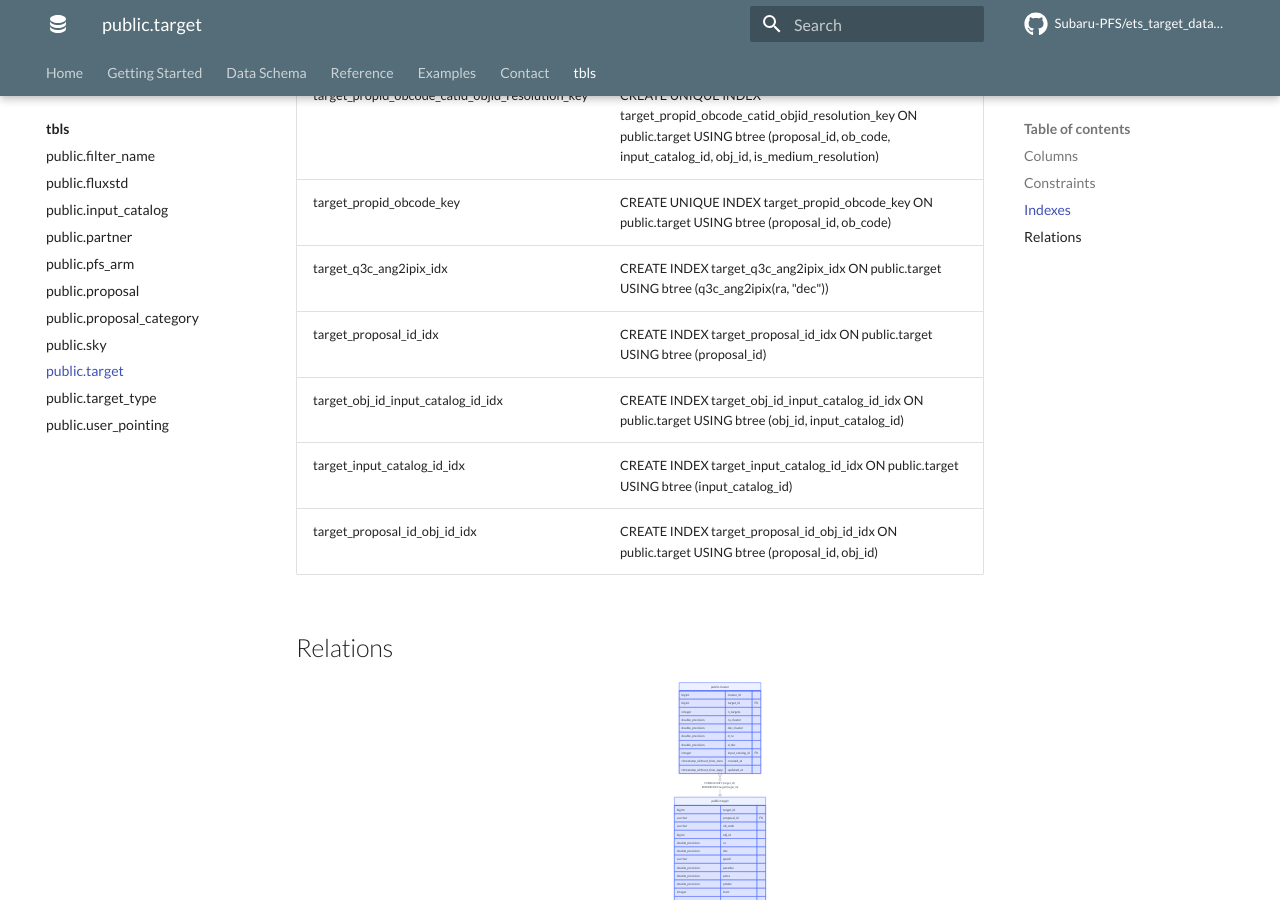
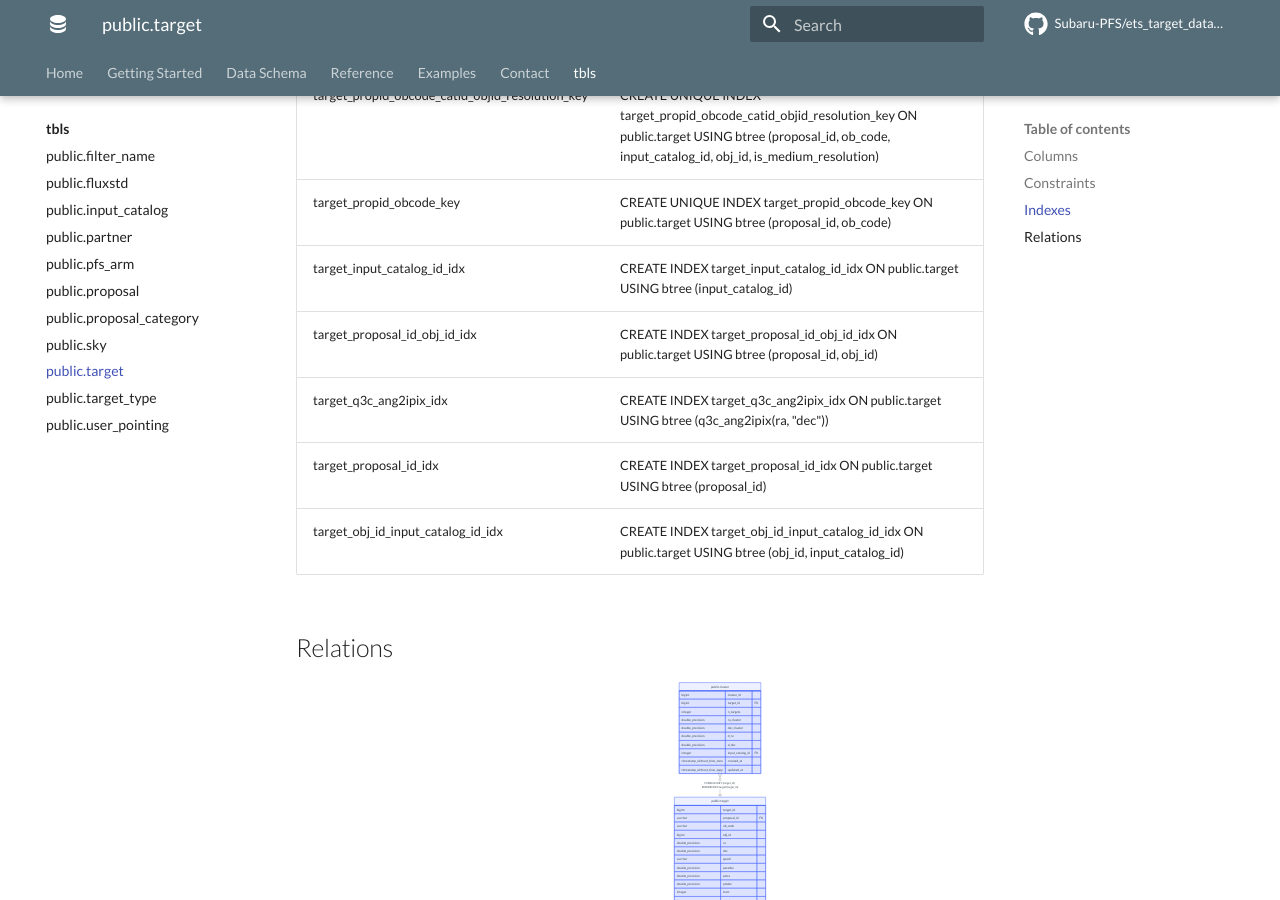
Before and after one commit to Subaru-PFS/ets_target_database, an MkDocs documentation site: the page built from docs/tbls/public.target.md, in a window 1280 px wide and 900 px high, scrolled down 8012 px. Built offline with MkDocs 1.6.1 and Material for MkDocs 9.7.7, drawn with Linux system fonts in a browser that asks for light colours; plug-ins that fetch from the network failed and are left out; comment, search, counter and statistics services are not loaded.

```diff
--- a/docs/tbls/public.target.md
+++ b/docs/tbls/public.target.md
@@ -121,11 +121,11 @@
 | target_pkey | CREATE UNIQUE INDEX target_pkey ON public.target USING btree (target_id) |
 | target_propid_obcode_catid_objid_resolution_key | CREATE UNIQUE INDEX target_propid_obcode_catid_objid_resolution_key ON public.target USING btree (proposal_id, ob_code, input_catalog_id, obj_id, is_medium_resolution) |
 | target_propid_obcode_key | CREATE UNIQUE INDEX target_propid_obcode_key ON public.target USING btree (proposal_id, ob_code) |
+| target_input_catalog_id_idx | CREATE INDEX target_input_catalog_id_idx ON public.target USING btree (input_catalog_id) |
+| target_proposal_id_obj_id_idx | CREATE INDEX target_proposal_id_obj_id_idx ON public.target USING btree (proposal_id, obj_id) |
 | target_q3c_ang2ipix_idx | CREATE INDEX target_q3c_ang2ipix_idx ON public.target USING btree (q3c_ang2ipix(ra, "dec")) |
 | target_proposal_id_idx | CREATE INDEX target_proposal_id_idx ON public.target USING btree (proposal_id) |
 | target_obj_id_input_catalog_id_idx | CREATE INDEX target_obj_id_input_catalog_id_idx ON public.target USING btree (obj_id, input_catalog_id) |
-| target_input_catalog_id_idx | CREATE INDEX target_input_catalog_id_idx ON public.target USING btree (input_catalog_id) |
-| target_proposal_id_obj_id_idx | CREATE INDEX target_proposal_id_obj_id_idx ON public.target USING btree (proposal_id, obj_id) |
 
 ## Relations
 
```
Also changed, not shown: docs/tbls/public.fluxstd.md (+1 -1 lines), docs/tbls/public.sky.md (+1 -1 lines), 1 other file.
